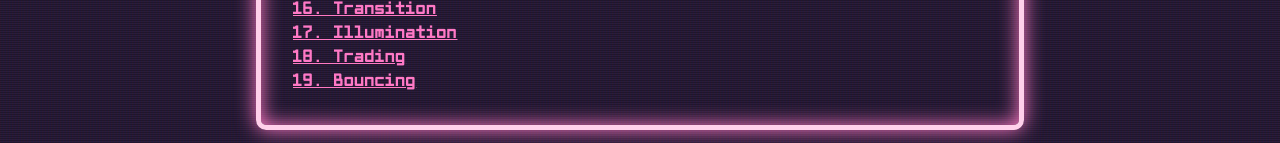
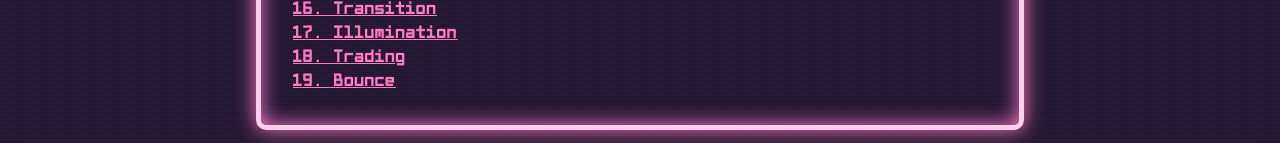
Before and after one commit to Trivernis/website-frontend, a SvelteKit app: page /wwo-25 in a window 1280 px wide. Shown: the part 809-952 px from the top of the page. Built offline with nearby package versions, Linux system fonts and the light colour scheme.

Commit message:
Fix name of bounce

```diff
--- a/src/routes/(app)/wwo-25/+page.svelte
+++ b/src/routes/(app)/wwo-25/+page.svelte
@@ -58,7 +58,7 @@
     <br />
     <a href="/wwo-25/18-trading">18. Trading</a>
     <br />
-    <a href="/wwo-25/19-bouncing">19. Bouncing</a>
+    <a href="/wwo-25/19-bounce">19. Bounce</a>
   </Box>
   <div class="pad"></div>
 </ContainerMedium>
--- a/src/routes/(plain)/wwo-25/19-bouncing/+page.svelte
+++ b/src/routes/(plain)/wwo-25/19-bounce/+page.svelte
@@ -60,12 +60,12 @@
 
 <MetaTags
   title="Bouncing Balls"
-  description="Weird Web October 2025 - 19. Bouncing"
+  description="Weird Web October 2025 - 19. Bounce"
 />
 
 <svelte:head>
   <link rel="octo:octothorpes" href="weirdweboctober" />
-  <link rel="octo:octothorpes" href="Bouncing" />
+  <link rel="octo:octothorpes" href="Bounce" />
 </svelte:head>
 
 <div class="page" role="application">
```
